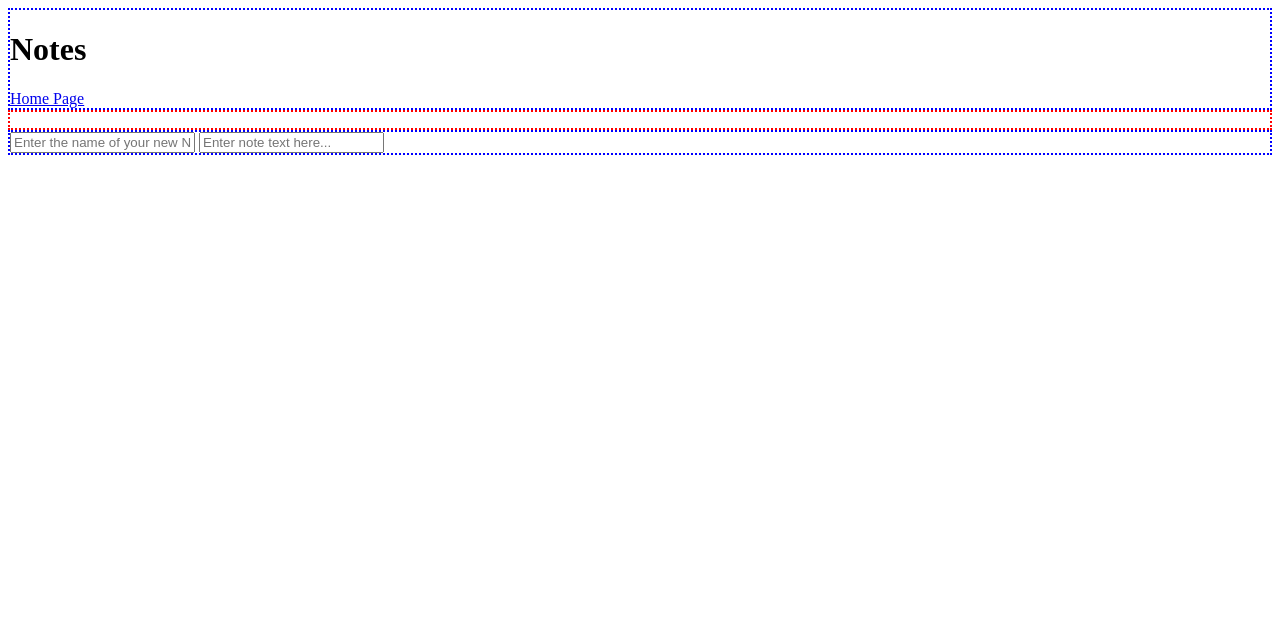
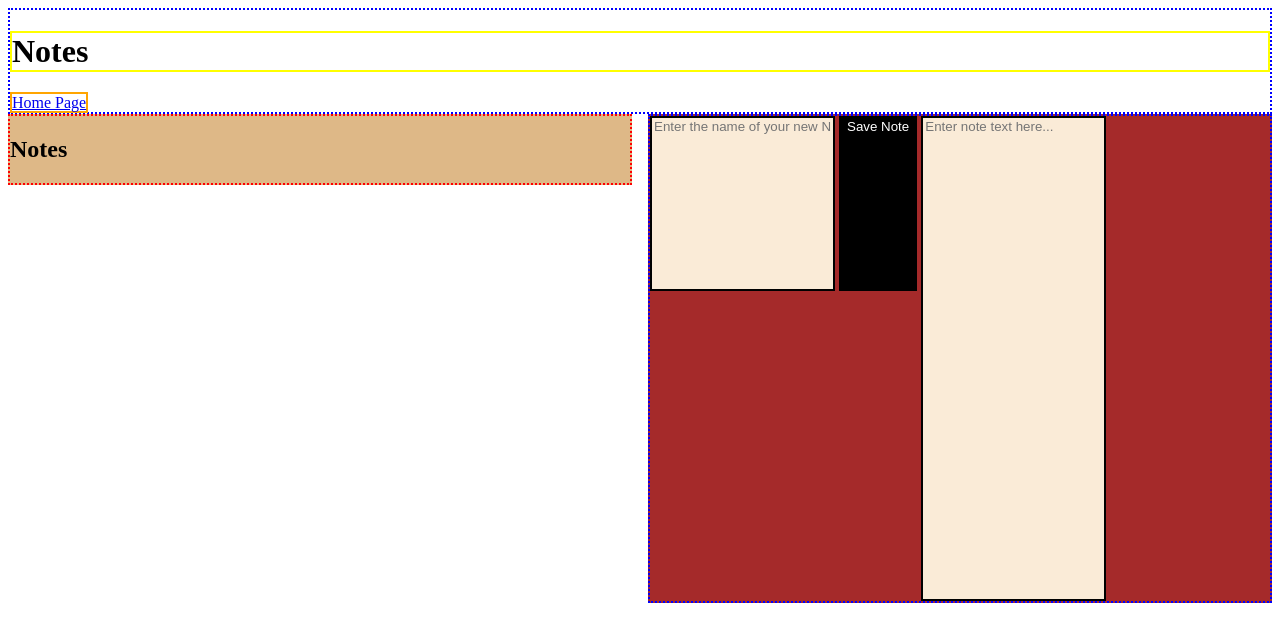
Before and after one commit to syd9f/note-taker, a website: page public/pages/notes.html in a window 1280 px wide. Drawn offline with Linux system fonts and the light colour scheme; files that its build step writes are made by us from their sources.

Commit message:
added styling to notes page

```diff
--- a/public/pages/notes.html
+++ b/public/pages/notes.html
@@ -3,21 +3,26 @@
   <head>
     <meta charset="UTF-8" />
     <title>Notes</title>
-    <link rel="stylesheet" href="./styles/style.css" />
+    <link rel="stylesheet" href="../styles/style.css" />
   </head>
   <body>
     <header>
       <h1 class="page-title">Notes</h1>
       <a href="../index.html" class="page-link">Home Page</a>
     </header>
+
+    <div class="container">
     <section class="left-col">
         <div class="existing-notes">
+            <h2>Notes</h2>
             <ul></ul>
         </div>
     </section>
     <section class="right-col">
         <input type="text" id="note-name" placeholder="Enter the name of your new Note...">
+        <button class="save-btn">Save Note</button>
         <input type="text" id="note-text" placeholder="Enter note text here...">
     </section>
+    </div>
   </body>
 </html>
--- a/public/styles/style.css
+++ b/public/styles/style.css
@@ -1,18 +1,47 @@
 .left-col {
     border: 2px dotted red;
+    background-color: burlywood;
 }
 .right-col {
     border: 2px dotted blue;
+    background-color: brown;
 }
 
-/* .page-title {
-    border
+#note-name {
+    border: 2px double black;
+    background-color: antiquewhite;
+    padding-bottom: 25%;
+}
+
+#note-text {
+    border: 2px double black;
+    background-color: antiquewhite;
+    padding-bottom: 75%;
+}
+
+.save-btn {
+    border: 2px double black;
+    background-color: black;
+    color: white;
+    padding-bottom: 25%;
+}
+
+button:hover {
+    background-color:aquamarine;
+    color:black;
+}
+.page-title {
+    border: 2px solid yellow;
 }
 
 .page-link {
-
-} */
+    border: 2px solid orange;
+}
 
 header {
     border: 2px dotted blue;
 }
+
+.container {
+    column-count: 2;
+  }
```
